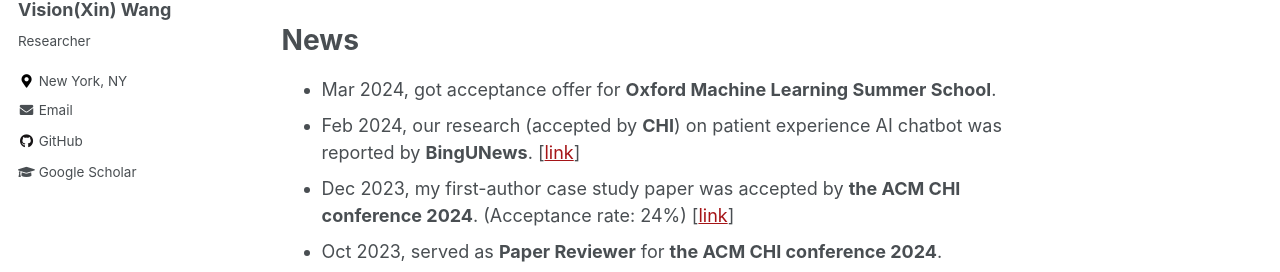
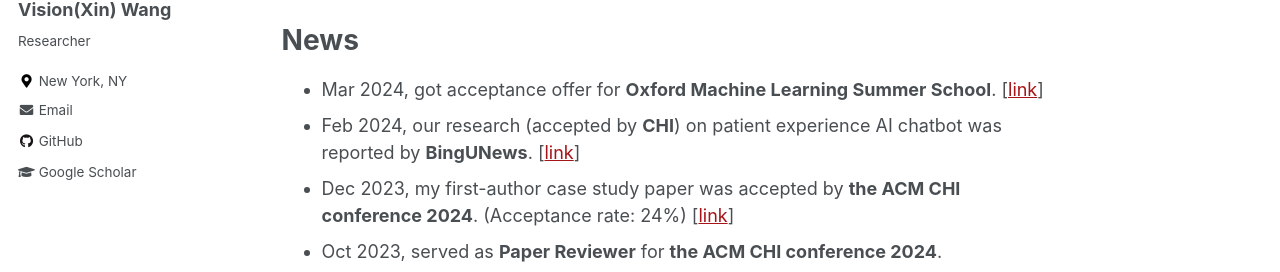
Before and after one commit to xin-wang-kr/xin-wang-kr.github.io, a Jekyll site: the page built from _pages/about.md, in a window 1280 px wide and 900 px high, scrolled down 619 px. Shown: the part 181-453 px from the top of the window. Built offline with Jekyll 4.4.1, drawn with Linux system fonts in a browser that asks for light colours.

Commit message:
Update about.md

```diff
--- a/_pages/about.md
+++ b/_pages/about.md
@@ -26,7 +26,7 @@ I have [taught](teaching) courses in Mobile App Development and Python Programmi
 As an Instructor at [GEC academy](https://www.gecacademy.com/), I have taught Academic Writing course for [AI HUB](https://www.gecacademy.com/ai-hub) and Intro to Java course for general class in undergraduate and graduate levels.
 
 # News
-* Mar 2024, got acceptance offer for __Oxford Machine Learning Summer School__.
+* Mar 2024, got acceptance offer for __Oxford Machine Learning Summer School__. [[link](https://www.oxfordml.school/)]
 * Feb 2024, our research (accepted by __CHI__) on patient experience AI chatbot was reported by __BingUNews__. [[link](https://www.binghamton.edu/news/story/4765/watson-graduate-students-implement-ai-in-healthcare-practice-as-final-project)]
 * Dec 2023, my first-author case study paper was accepted by __the ACM CHI conference 2024__. (Acceptance rate: 24%) [[link](https://xin-wang-kr.github.io/px-collection-AI-chatbot/)]
 * Oct 2023, served as __Paper Reviewer__ for __the ACM CHI conference 2024__.
```
